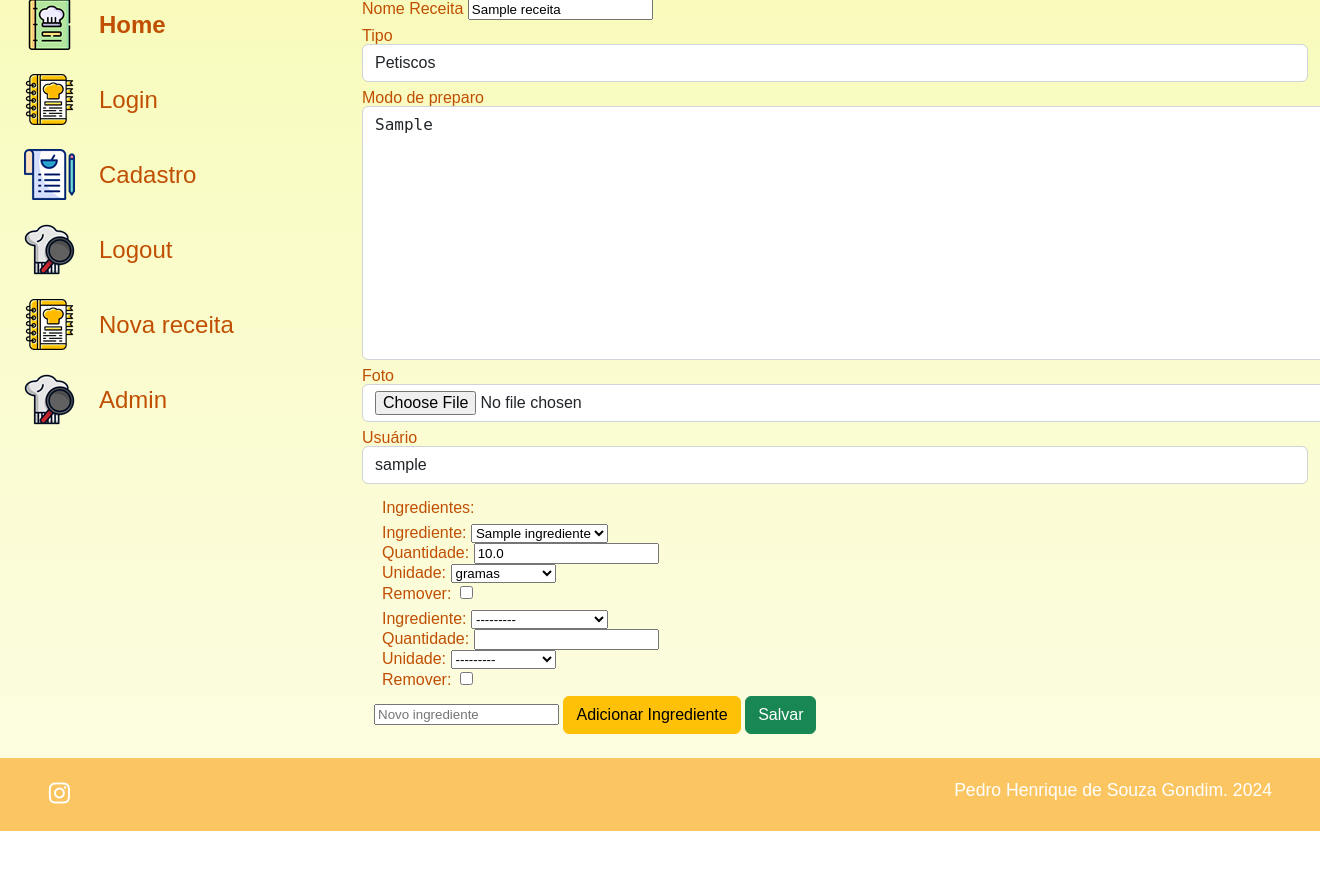
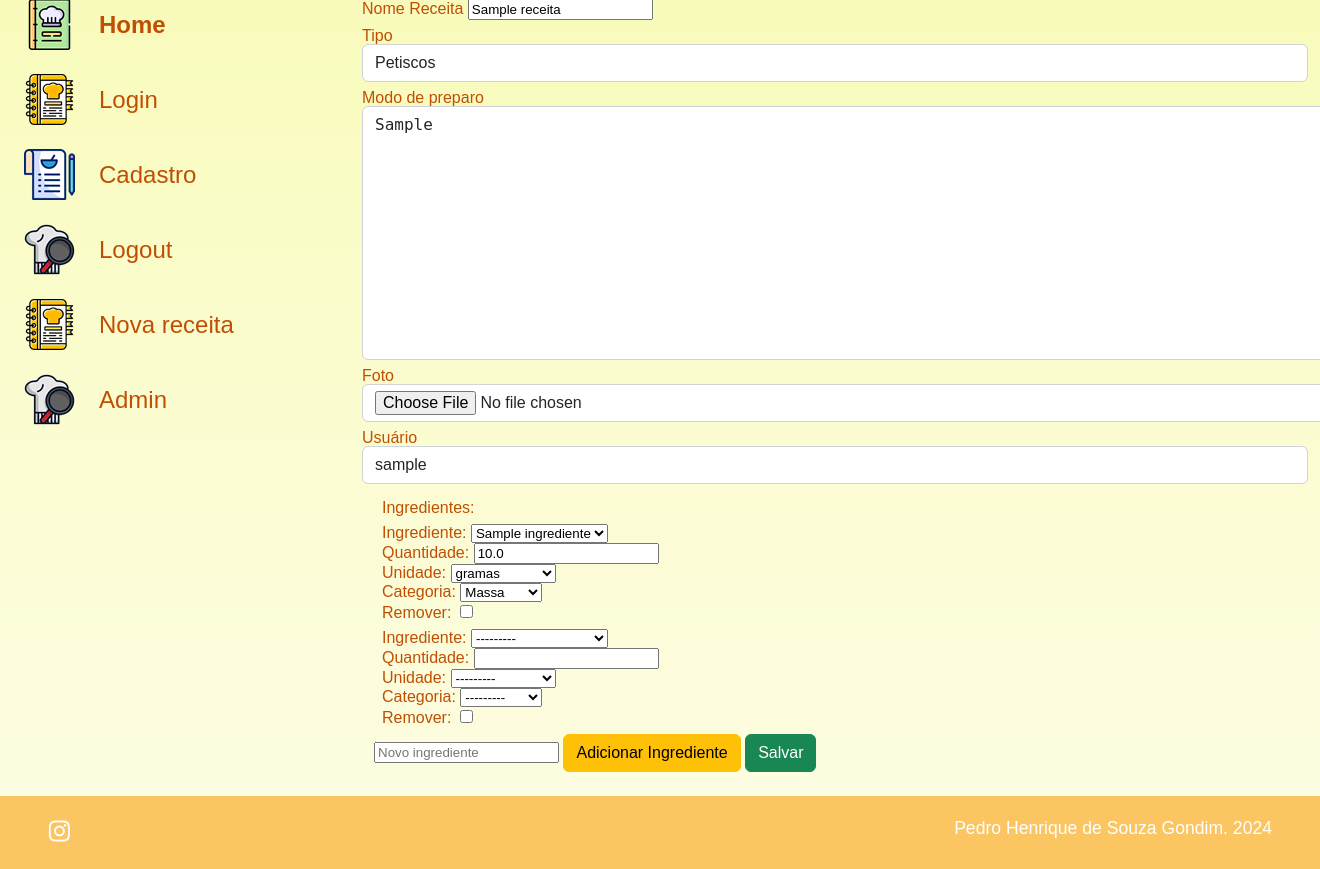
Before and after one commit to Pedrohdsg/TCC_Puc, a Django app: page /editar-receita/1 in a window 1320 px wide; the page is wider, and only the part inside the window is pictured. Shown: the part 356-1225 px from the top of that part. Before the commit the page ends 1187 px from the top of that part, so only its background shows below. Run offline with Django 5.2, Linux system fonts and the light colour scheme; tables that the repository leaves empty hold one stand-in row (values such as "Sample post").

Commit message:
inclusão de categoria nos ingrdientes

```diff
--- a/apps/receita/forms.py
+++ b/apps/receita/forms.py
@@ -21,4 +21,4 @@ class ReceitaForms(forms.ModelForm):
             'usuario': forms.Select(attrs={'class':'form-control'}),
         }
 
-IngredienteFormSet = inlineformset_factory(Receita, ReceitaIngrediente, fields=('ingrediente', 'quantidade', 'unidade'), extra=1)
+IngredienteFormSet = inlineformset_factory(Receita, ReceitaIngrediente, fields=('ingrediente', 'quantidade', 'unidade', 'categoria'), extra=1)
--- a/apps/receita/models.py
+++ b/apps/receita/models.py
@@ -53,11 +53,17 @@ class ReceitaIngrediente(models.Model):
         "lata(s)":"lata",
         "à gosto": "à gosto"
     }
+    CATEGORIA_INGREDIENTE = [
+        ('massa', 'Massa'),
+        ('recheio', 'Recheio'),
+        ('cobertura', 'Cobertura'),
+
+    ]
     receita = models.ForeignKey(Receita, on_delete=models.CASCADE)
     ingrediente = models.ForeignKey(Ingrediente, on_delete=models.CASCADE)
     quantidade = models.DecimalField(max_digits=4, decimal_places=1)
     unidade = models.CharField(max_length=15, choices=UNIDADE_MEDIDA)
-
+    categoria = models.CharField(max_length=20, choices=CATEGORIA_INGREDIENTE, default='', blank=True)
 
     def __str__(self):
         return f"{str(self.receita)} - {self.quantidade} {self.unidade}"
--- a/apps/receita/views.py
+++ b/apps/receita/views.py
@@ -58,7 +58,9 @@ def editar_receita(request, receita_id):
             formset.save()
             form.save()
             messages.success(request, 'Receita editada com sucesso!')
-            return redirect('home')
+            return render(request, 'receita/editar_receita.html', {'form': form, 'formset':formset, 'receita_id':receita_id})
+            # return render(request, 'receita/receitas.html', {"receita": receita})
+            # return redirect('home')
     else:
         form = ReceitaForms(instance=receita)
         formset = IngredienteFormSet(instance=receita)
--- a/setup/static/style.css
+++ b/setup/static/style.css
@@ -24,7 +24,7 @@ time, mark, audio, video {
     font: inherit;
     vertical-align: baseline;
 }
-/* HTML5 display-role reset for older browsers */
+
 article, aside, details, figcaption, figure,
 footer, header, hgroup, menu, nav, section {
     display: block;
@@ -34,7 +34,6 @@ body {
     font-family: 'Space Grotesk', sans-serif;
     min-height: 100vh;
     background: linear-gradient(#f6f9a7,#fafcc9,#fdfde4);
-    /* background-repeat: no-repeat; */
     background-position: center;
     background-size: cover;
 }
```
Also changed, not shown: apps/receita/migrations/0003_receitaingrediente_categoria.py (added).
